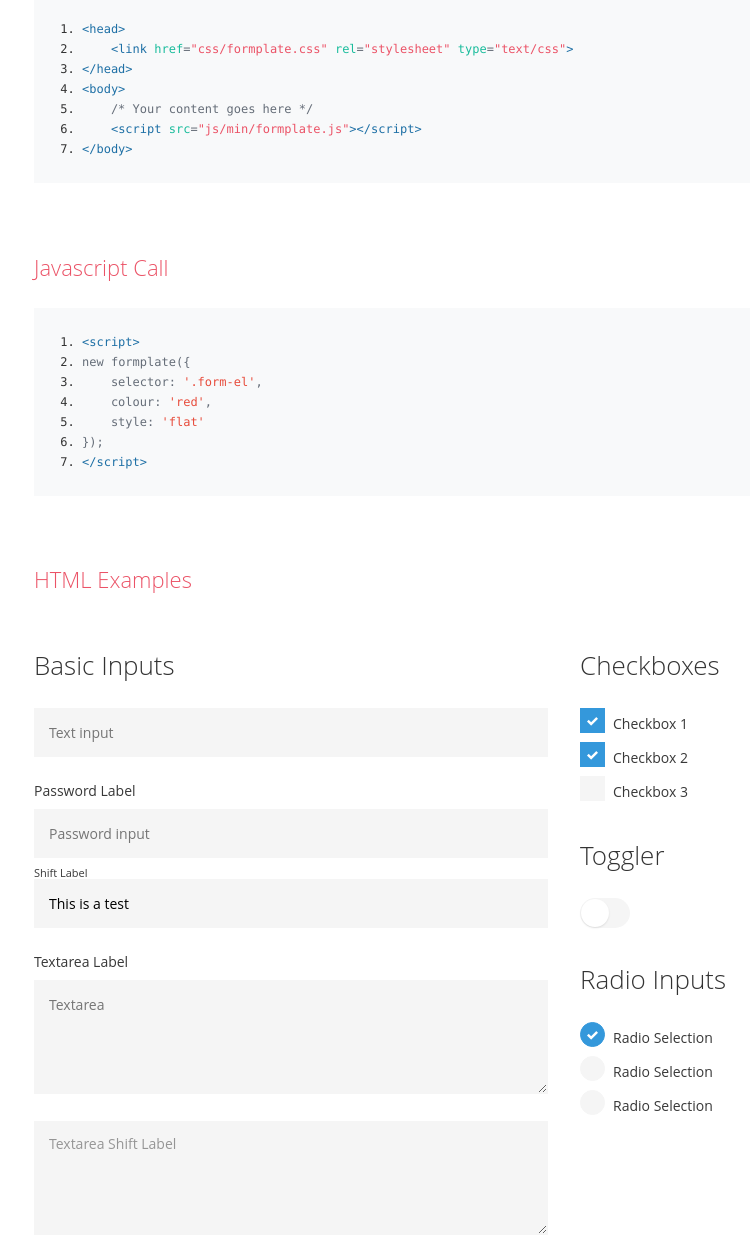
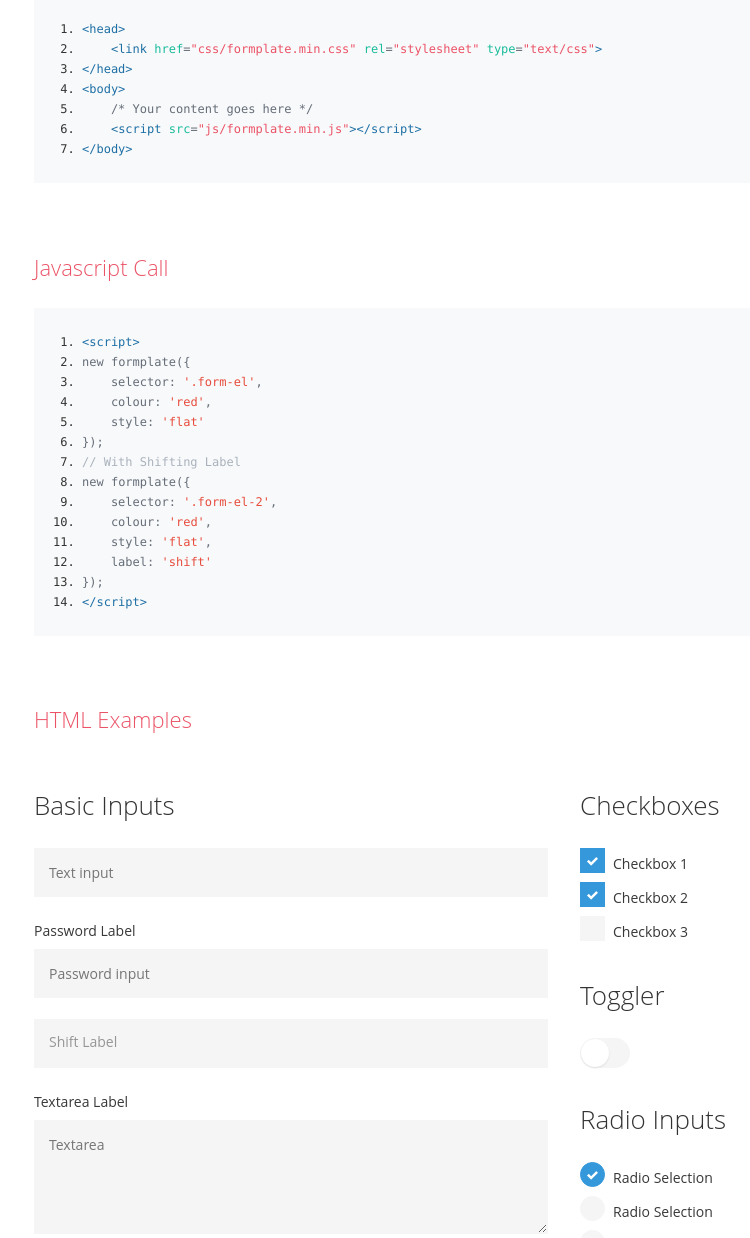
Before and after one commit to chrishumboldt/Rocket-Form, a website: page index.html in a window 1280 px wide. Shown: the part 520-1758 px from the top of the page, without its empty margins (76-826 px from the left). Drawn offline with Linux system fonts and the light colour scheme.

Commit message:
Update to documentation.

```diff
--- a/index.html
+++ b/index.html
@@ -28,11 +28,11 @@ bower install formplate
 		<p>Start by including the necessary files.</p>
 <pre class="prettyprint linenums">
 &lt;head&gt;
-    &lt;link href=&quot;css/formplate.css&quot; rel=&quot;stylesheet&quot; type=&quot;text/css&quot;&gt;
+    &lt;link href=&quot;css/formplate.min.css&quot; rel=&quot;stylesheet&quot; type=&quot;text/css&quot;&gt;
 &lt;/head&gt;
 &lt;body&gt;
     /* Your content goes here */
-    &lt;script src=&quot;js/min/formplate.js&quot;>&lt;/script&gt;
+    &lt;script src=&quot;js/formplate.min.js&quot;>&lt;/script&gt;
 &lt;/body&gt;
 </pre>
 		<br>
@@ -43,6 +43,13 @@ new formplate({
     selector: '.form-el',
     colour: 'red',
     style: 'flat'
+});
+// With Shifting Label
+new formplate({
+    selector: '.form-el-2',
+    colour: 'red',
+    style: 'flat',
+    label: 'shift'
 });
 &lt;/script&gt;
 </pre>
@@ -60,7 +67,7 @@ new formplate({
 				</div>
 				<div class="form-el-2">
 					<label for="text-2">Shift Label</label>
-					<input type="text" id="text-2" value="This is a test">
+					<input type="text" id="text-2">
 				</div>
 				<div class="form-el">
 					<label for="textarea-1">Textarea Label</label>
```
Also changed, not shown: README.md.
